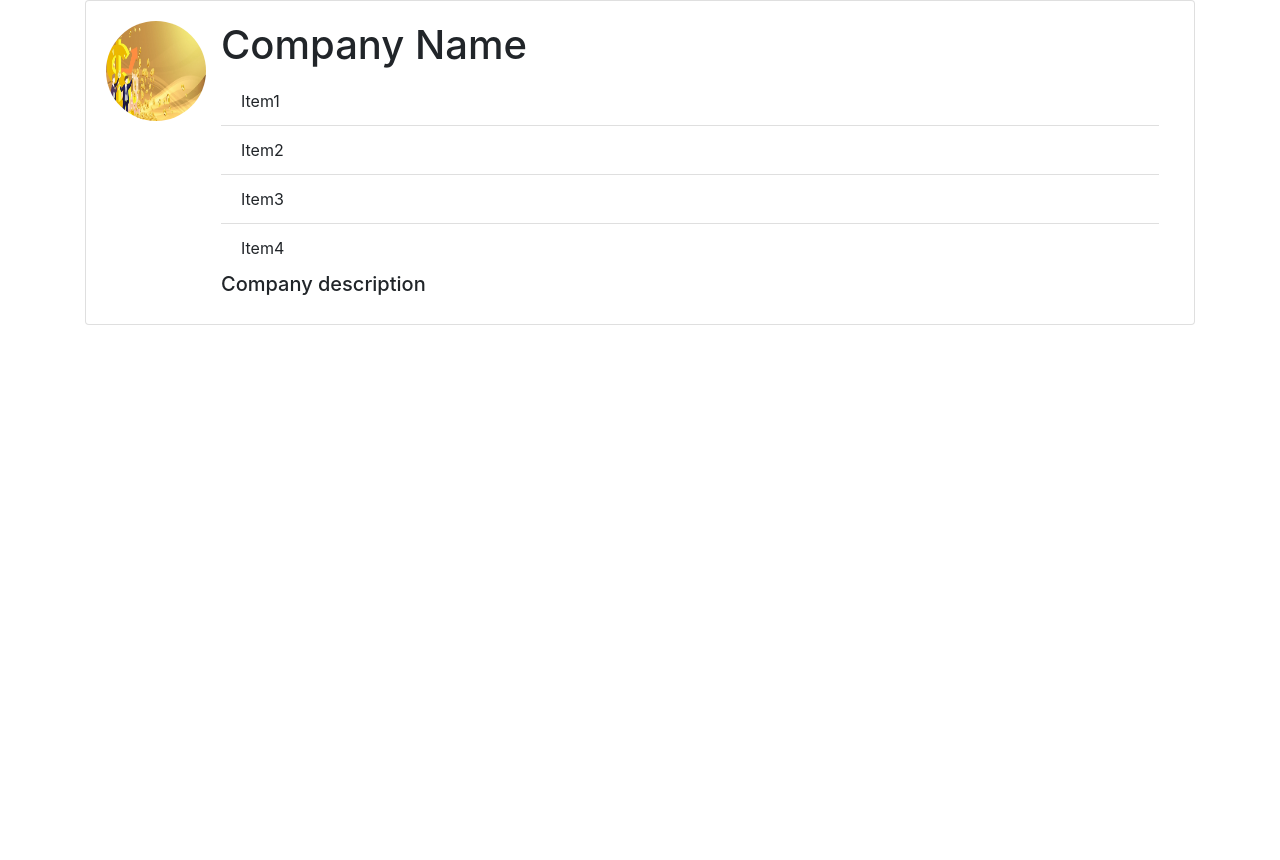
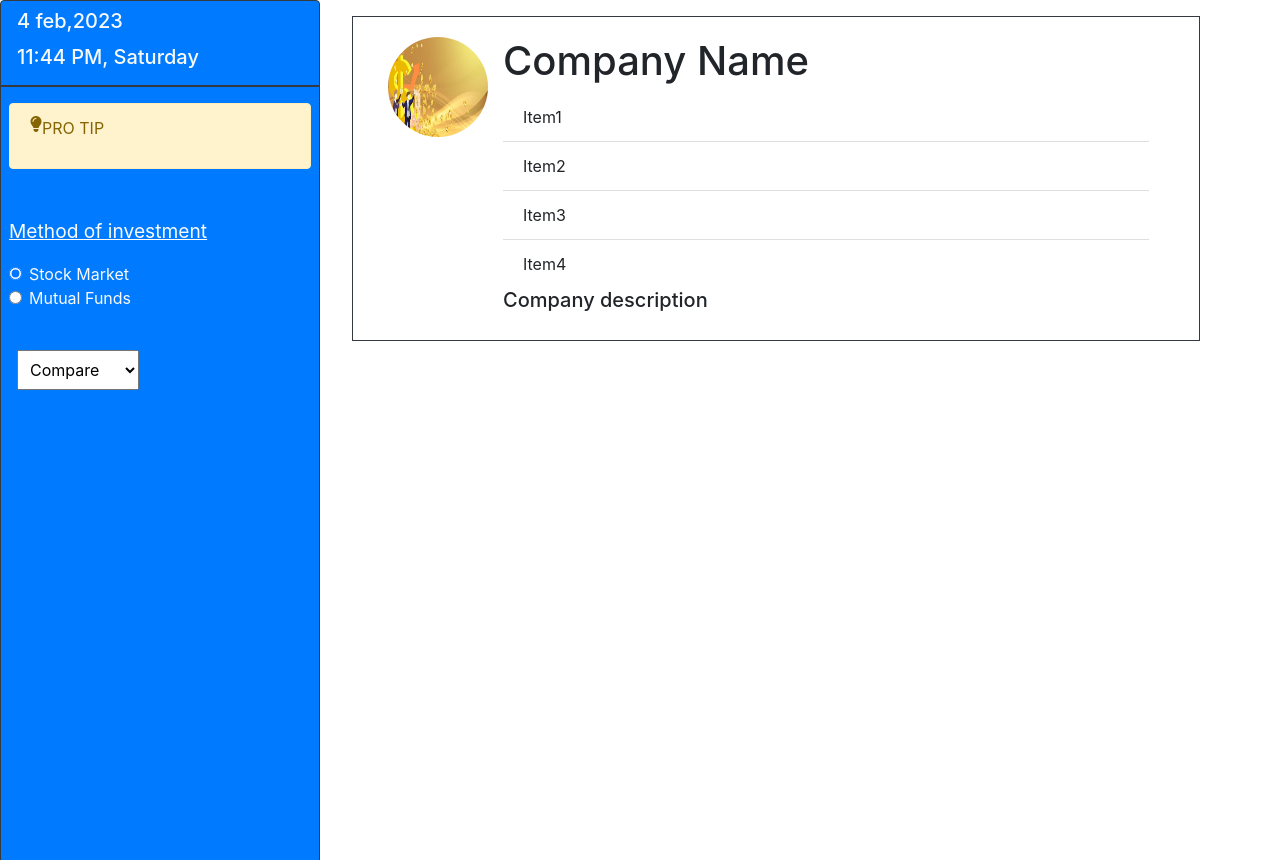
Before and after one commit to Takshay-Makadia/swadheentha_hackathon, a Django app: template pip_app/templates/description.html in a window 1280 px wide. Shown: the part 56-916 px from the top of the page. Run offline with Django 4.2, Linux system fonts and the light colour scheme; the template is opened without the code that fills it, so the values that code supplies are empty; parts of the project's set-up code (start-up, migrations or seed data) failed here and were passed over; some libraries are stand-ins or nearby versions.

Commit message:
Description (#8)
* changed css

* css changed

* descrition page added

* Update: Description page

```diff
--- a/pip_app/Templates/description.html
+++ b/pip_app/Templates/description.html
@@ -1,11 +1,53 @@
 {% extends 'base.html' %}
 {% load static %}
 {% block head %}
-<title>Discription | PIP APP</title>
+<title>Description | PIP APP</title>
 <link rel="stylesheet" href="{% static '/css/description.css'%}">
+<link
+  rel="stylesheet"
+  href="https://cdnjs.cloudflare.com/ajax/libs/font-awesome/6.2.1/css/all.min.css"
+/>
 {% endblock %} {% block body %}
-    <div class="container-md align-content-center">
-        <div class="card card-body">
+<div class="main-container d-flex align-items-start">
+<div class="card border border-dark bg-primary text-light position-fixed" style="width: 20rem; height:100vh">
+   <h5 class="date pl-3 pr-3 pt-2 pb-1"> 4 feb,2023 </h5>
+   <h5 class="time pl-3 pr-3 pb-2"> 11:44 PM, Saturday </h5>
+   <div class="border border-dark"> </div>
+   <div class="alert alert-warning d-flex align-item-start ml-2 mr-2 mt-3 mb-5" role="alert">
+    <i class="fa-solid fa-lightbulb"></i>
+    <p> PRO TIP </p>
+  </div>
+   <p class="investment pl-2" style="font-size:1.2em; text-decoration:underline;"> Method of investment </p>
+   <div class="form-check ml-2">
+    <input class="form-check-input" type="radio" name="flexRadioDefault" id="1" checked>
+    <label class="form-check-label" for="1">
+     Stock Market
+    </label>
+  </div>
+  <div class="form-check ml-2 mb-4">
+    <input class="form-check-input" type="radio" name="flexRadioDefault" id="2">
+    <label class="form-check-label" for="2">
+      Mutual Funds
+    </label>
+  </div>
+  {% comment %} Dropdown (Sorting) {% endcomment %}
+  <div class="dropdown m-3">
+
+    <select class="form-select dropdown-toggle p-2" aria-label="Default select example">
+        <option selected>Compare</option>
+        <option value="1">Name</option>
+        <option value="2">Profit</option>
+        <option value="3">Risk Factor</option>
+      </select>
+  </div>
+</div>
+
+
+  {% comment %} # Side card {% endcomment %}
+
+  <span class="align-bottom" style="margin-left:21rem;">
+    <div class="container-md align-content-center border border-dark border-rounded m-3" style = "width:53rem;">
+        <div class="card card-body border-0 ">
             <div class="d-flex align-items-start">
             <img id="profile-pic" src="/static/images/investment_home.jpg" alt="test">
             <div class="container-md">
@@ -22,4 +64,10 @@
 
         </div>
     </div>
+
+    </span>
+</div>
+
+
+    </div
 {% endblock %}
--- a/pip_app/views.py
+++ b/pip_app/views.py
@@ -10,7 +10,12 @@ from django.shortcuts import render
 import pandas as pd
 import numpy as np
 import yfinance as yf
+<<<<<<< HEAD
+from django.shortcuts import render
+
+=======
 from pandas_datareader import data as pdr
+>>>>>>> 7db29a20fa10272f3dc91a27a167d90425a1cf45
 
 yf.pdr_override()
 tip_stock_data = [[188.5460421680425, 236.7009182928573, 99.58061154001554, 91.51847902965801, 27.382572714947916,
```
Also changed, not shown: pip_app/templates/description.html (+51 -3 lines), pip_app/static/css/description.css (line endings or trailing spaces).
